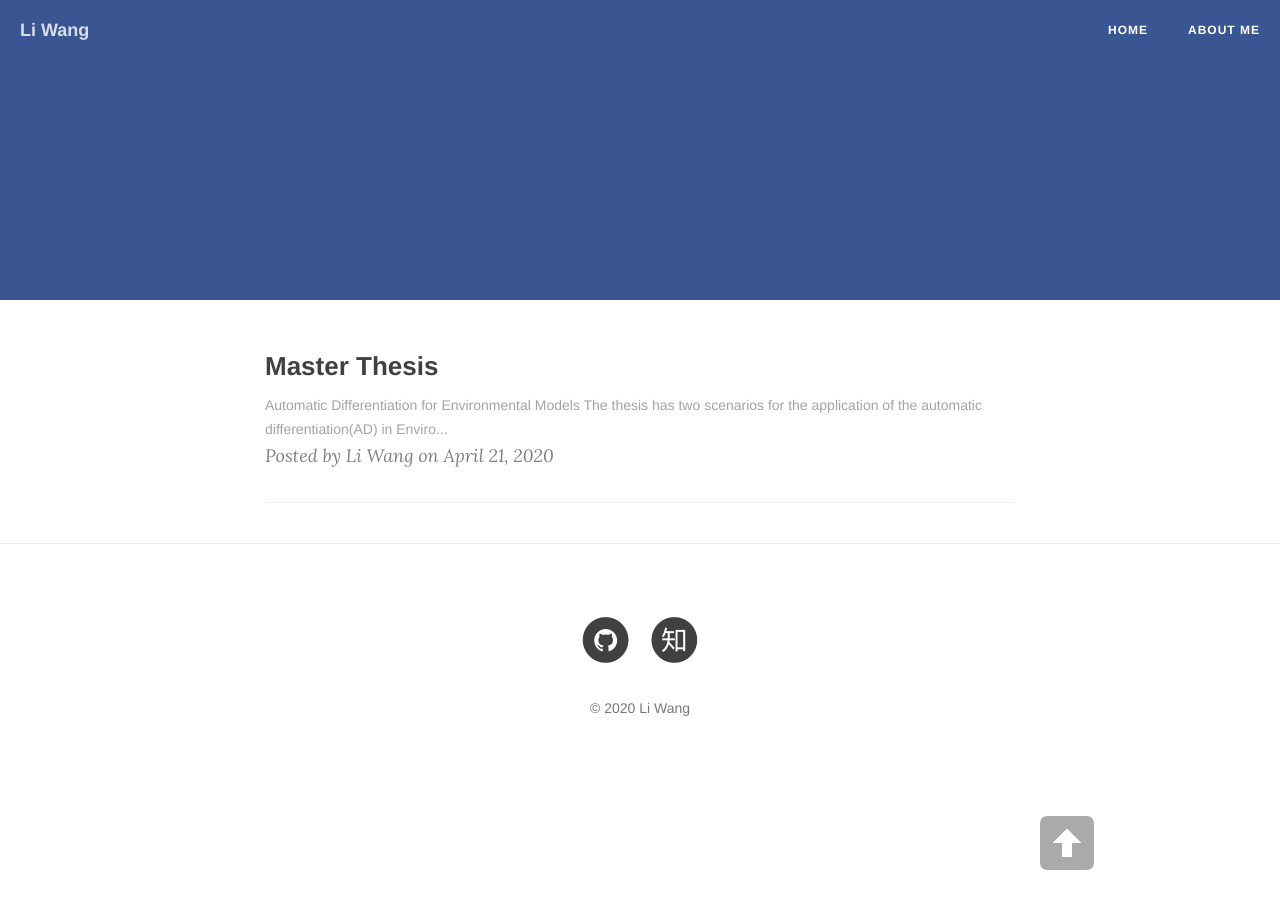
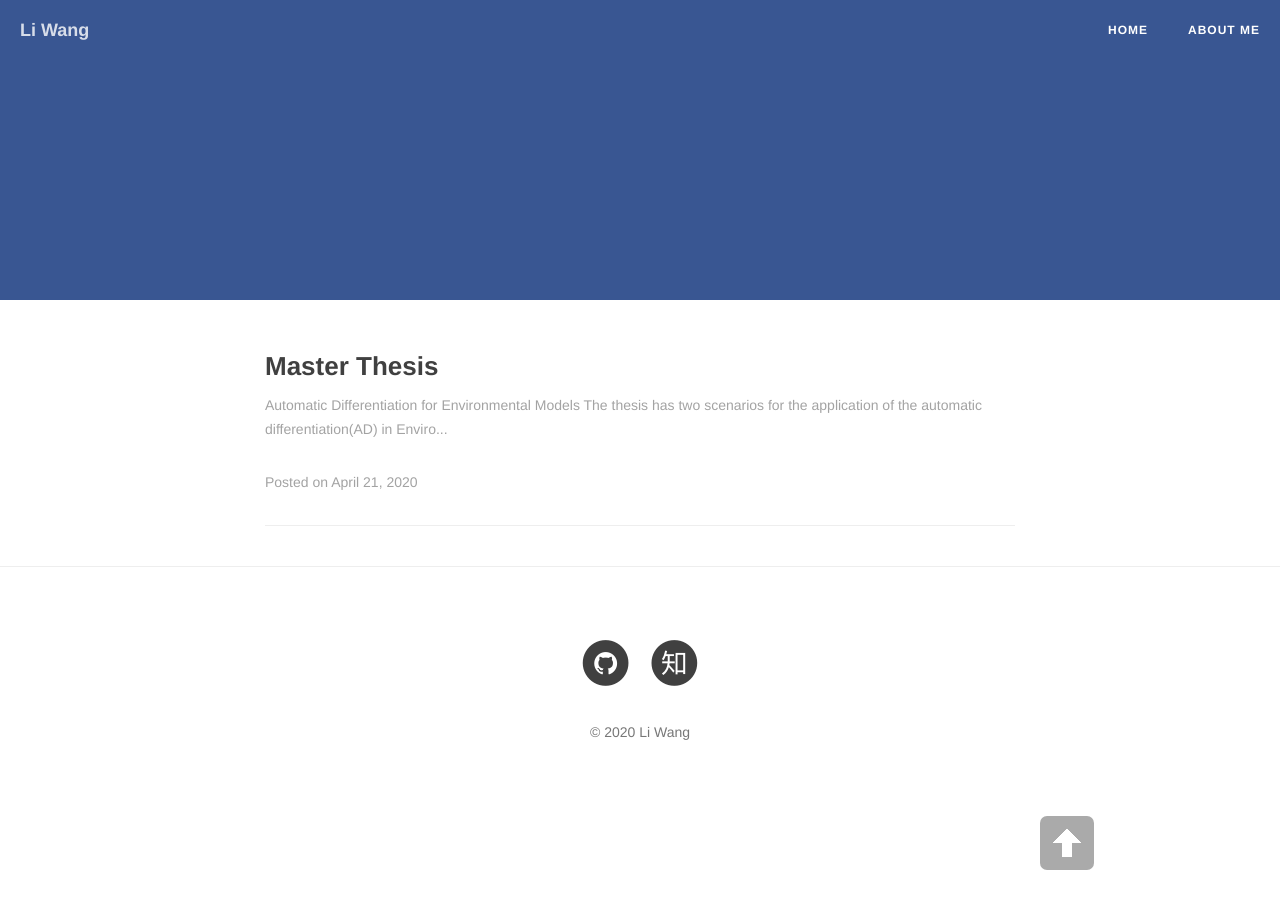
Before and after one commit to LiWang1/blog, a Jekyll site: the page built from index.html, in a window 1280 px wide. Built offline with Jekyll 4.4.1, drawn with Linux system fonts in a browser that asks for light colours; nearby versions of some CDN libraries; the list of posts is cut into pages by our own code.

Commit message:
index format update

```diff
--- a/index.html
+++ b/index.html
@@ -18,7 +18,8 @@
             {{ post.content | strip_html | truncate:150 }}
         </div>
     </a>
-    <p class="post-meta">Posted by {% if post.author %}{{ post.author }}{% else %}{{ site.title }}{% endif %} on {{ post.date | date: "%B %-d, %Y" }}</p>
+    <p class="post-content-preview">Posted on {{ post.date | date: "%B %-d, %Y" }}</p>
+    <!--<p class="post-meta">Posted by {% if post.author %}{{ post.author }}{% else %}{{ site.title }}{% endif %} on {{ post.date | date: "%B %-d, %Y" }}</p>-->
 </div>
 
 <hr>
```
